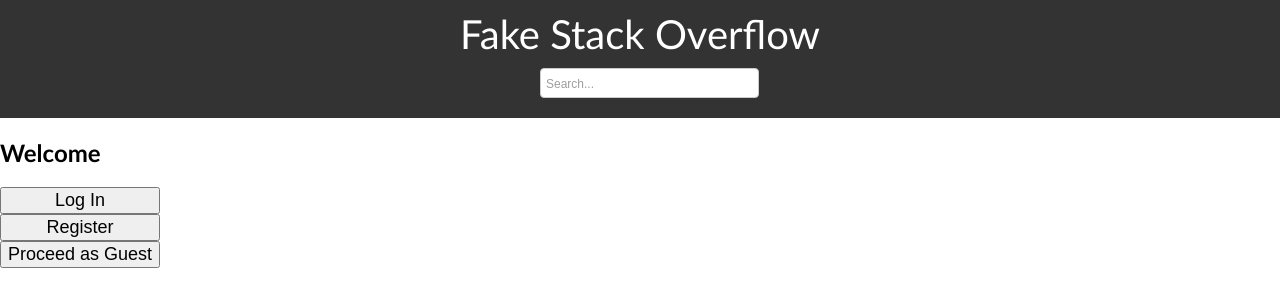
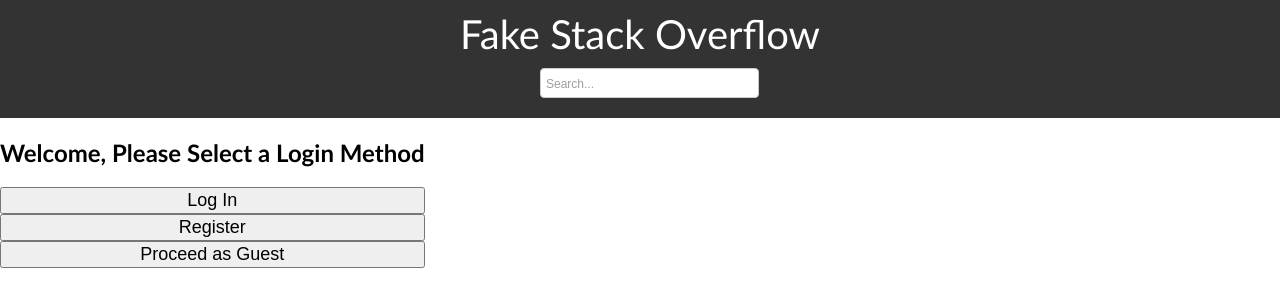
Before and after one commit to alkhalifas/CS5500-Foundations-Software-Engineering-Final-Project, a React (Create React App) app in the folder client/: page / in a window 1280 px wide. Shown: the top 306 px of the page. Built offline with nearby package versions, Linux system fonts and the light colour scheme.

Commit message:
welcome page started

```diff
--- a/client/src/components/welcome/welcome.js
+++ b/client/src/components/welcome/welcome.js
@@ -8,7 +8,7 @@ export default function Welcome({ setUserStatus }) {
 
     return (
         <div className="app-container">
-            <h1>Welcome</h1>
+            <h1>Welcome, Please Select a Login Method</h1>
             <button onClick={() => handleUserChoice('logged_in')}>Log In</button>
             <button onClick={() => handleUserChoice('registered')}>Register</button>
             <button onClick={() => handleUserChoice('guest')}>Proceed as Guest</button>
```
